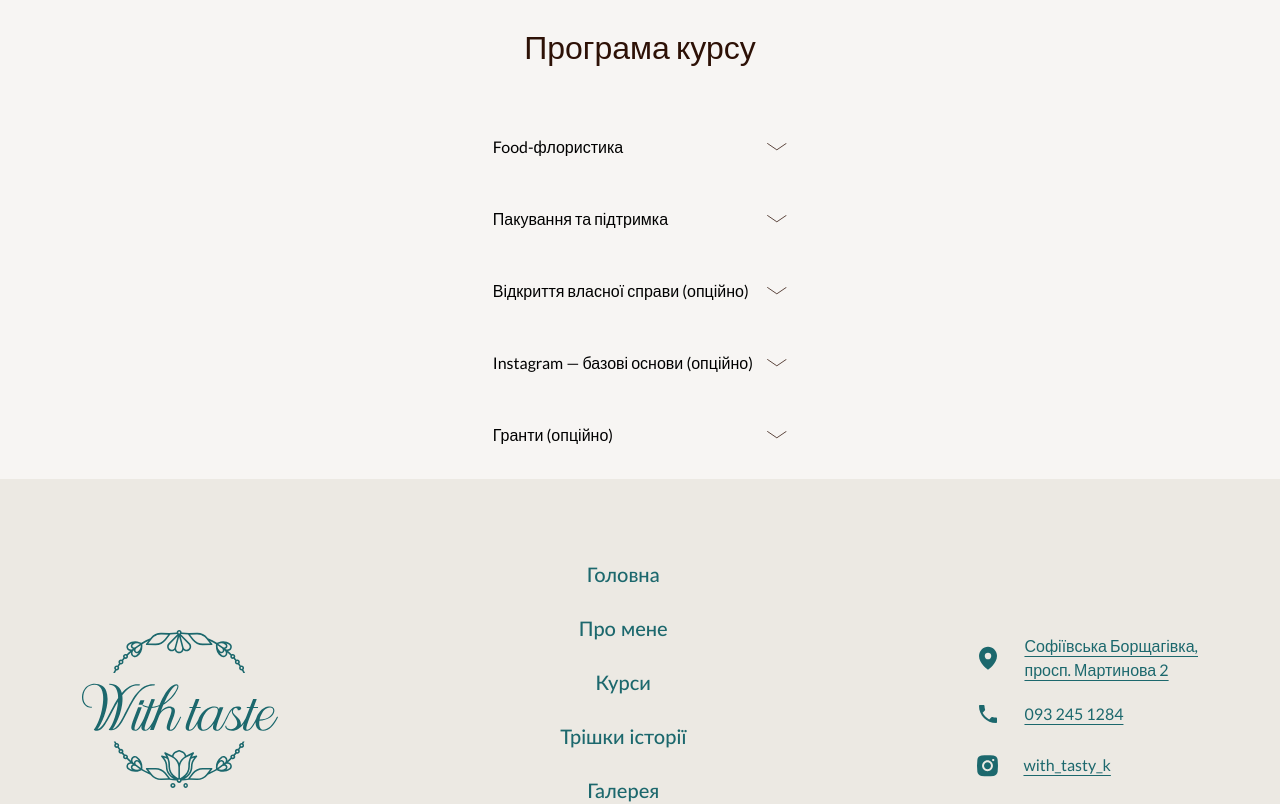
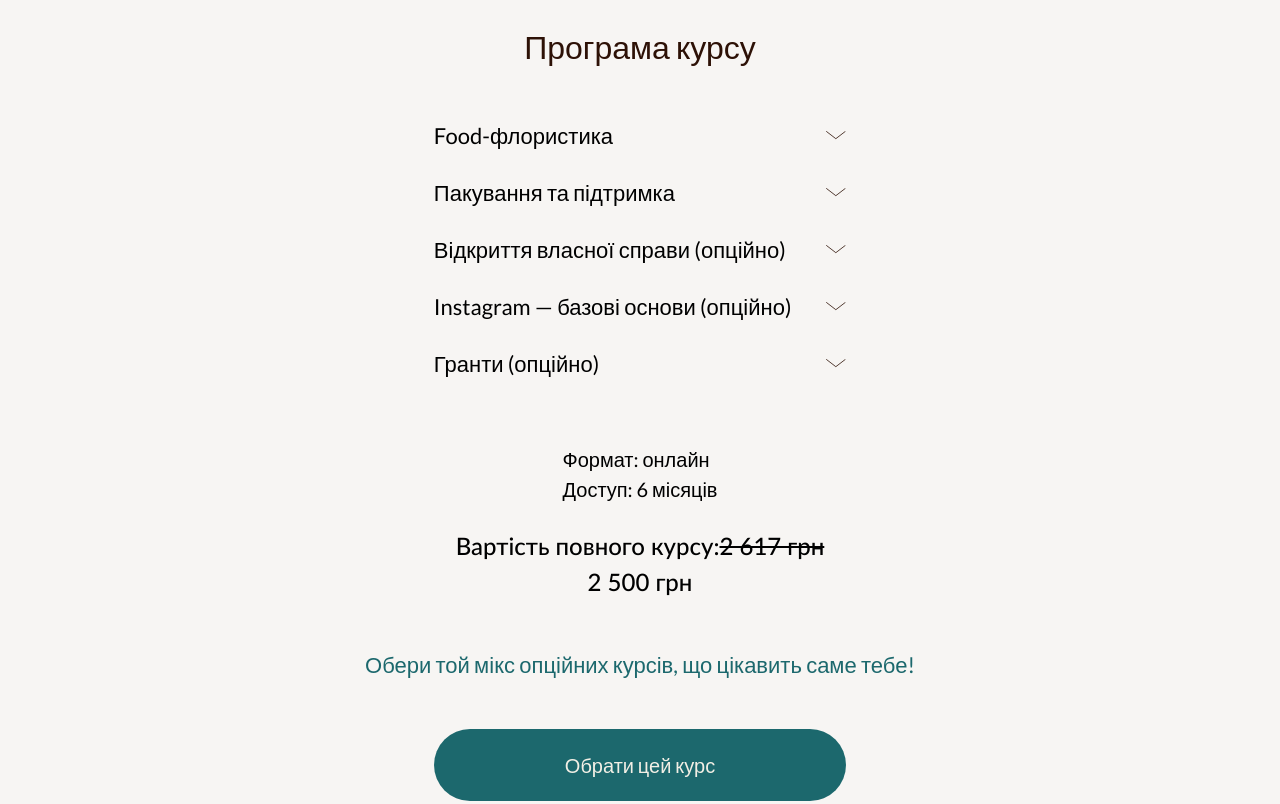
Before and after one commit to 7flowsstudio/floristics_agency, a Next.js app: page /courses/big-course in a window 1280 px wide. Shown: the part 900-1704 px from the top of the page. Built offline with nearby package versions, Linux system fonts and the light colour scheme.

Commit message:
add-last-styles-bigCoursePage

```diff
--- a/src/components/Pages/BigCoursePage/BigCoursePage.tsx
+++ b/src/components/Pages/BigCoursePage/BigCoursePage.tsx
@@ -1,8 +1,10 @@
 "use client";
 import Container from "@/components/layout/Container";
 import Accordion from "@/components/ui/Accordion";
+import Button from "@/components/ui/Button";
 import Slider from "@/components/ui/Slider";
 import Text from "@/components/ui/Text";
+import { bigCourseAcc } from "@/data/accordion/bigCourseAcc";
 import { bigCourse } from "@/data/bigCourse";
 import clsx from "clsx";
 import Image from "next/image";
@@ -136,43 +138,52 @@ const BigCoursePage = () => {
           Програма курсу
         </h3>
         <Accordion
-          items={[
-            {
-              id: "1",
-              title: "Food-флористика",
-              content: (
-                <ul>
-                  <li>Каркасний вихор з сухофруктів</li>
-                  <li>Плетіння каркасів для чоловічого букету</li>
-                  <li>Горіховий «WOW»</li>
-                  <li>Фруктовий бокс XL</li>
-                  <li>Солодкий букет до 14 лютого</li>
-                  <li>Букет на вибір</li>
+          items={bigCourseAcc.map((item) => ({
+            id: item.id,
+            title: item.title,
+            content: (
+              <>
+                <ul className="list-disc ml-5">
+                  {item.items.map((text, i) => (
+                    <li className="text-[16px] md:text-[18px]" key={i}>
+                      {text}
+                    </li>
+                  ))}
                 </ul>
-              ),
-            },
-            {
-              id: "2",
-              title: "Пакування та підтримка",
-              content: <p>...</p>,
-            },
-            {
-              id: "3",
-              title: "Відкриття власної справи (опційно)",
-              content: <p>...</p>,
-            },
-            {
-              id: "4",
-              title: "Instagram — базові основи (опційно)",
-              content: <p>...</p>,
-            },
-            {
-              id: "5",
-              title: "Гранти (опційно)",
-              content: <p>...</p>,
-            },
-          ]}
+
+                {item.footer && (
+                  <div className="mt-4 flex flex-col gap-1">
+                    <span>{item.footer.label}</span>
+                    {item.footer.total && <p>{item.footer.total}</p>}
+                  </div>
+                )}
+              </>
+            ),
+          }))}
         />
+      </div>
+      <div className="flex flex-col items-center pb-[180px]">
+        <ul className="pt-[24px] pb-[24px] md:pt-[48px]">
+          <li className="text-[18px] md:text-[20px]">Формат: онлайн</li>
+          <li className="text-[18px] md:text-[20px]">Доступ: 6 місяців</li>
+        </ul>
+        <div>
+          <p className="text-[20px] font-medium md:text-[24px]">
+            Вартість повного курсу:
+            <span className="line-through">2 617 грн</span>
+          </p>
+          <p className="text-[20px] font-medium text-center md:text-[24px]">
+            {" "}
+            2 500 грн
+          </p>
+        </div>
+        <p className="text-center text-[#1C686D] text-[18px] md:text-[22px] pt-[40px] pb-[24px] md:pt-[48px] md:pb-[48px]">
+          Обери той мікс опційних курсів, що цікавить саме тебе!
+        </p>
+
+        <Button className="w-full max-w-[412px]" variant="primary">
+          Обрати цей курс
+        </Button>
       </div>
     </Container>
   );
--- a/src/components/ui/Accordion.tsx
+++ b/src/components/ui/Accordion.tsx
@@ -21,7 +21,7 @@ export default function Accordion({ items }: Props) {
   };
 
   return (
-    <div>
+    <div className="flex flex-col gap-[8px]">
       {items.map((item) => (
         <AccordionItem
           key={item.id}
--- a/src/components/ui/AccordionItem.tsx
+++ b/src/components/ui/AccordionItem.tsx
@@ -14,9 +14,9 @@ export default function AccordionItem({ item, isOpen, onToggle }: Props) {
     <div className="">
       <button
         onClick={onToggle}
-        className="w-full flex justify-between items-center py-4"
+        className="w-full flex justify-between items-center"
       >
-        <span>{item.title}</span>
+        <span className="text-[18px] md:text-[22px]">{item.title}</span>
 
         <Image
           src="/line-arrow.svg"
--- /dev/null
+++ b/src/data/accordion/bigCourseAcc.ts
@@ -0,0 +1,49 @@
+export const bigCourseAcc = [
+  {
+    id: "1",
+    title: "Food-флористика",
+    items: [
+      "Каркасний вихор з сухофруктів",
+      "Плетіння каркасів для чоловічого букету",
+      "Горіховий «WOW»",
+      "Фруктовий бокс XL",
+      "Солодкий букет до 14 лютого",
+      "Букет на вибір",
+    ],
+  },
+  {
+    id: "2",
+    title: "Пакування та підтримка",
+    items: ["Методички з пакування", "2 відеоуроки"],
+  },
+  {
+    id: "3",
+    title: "Відкриття власної справи (опційно)",
+    items: [
+      "З чого почати свій шлях у бізнесі",
+      "Оцінка всіх факторів у бізнесі",
+      "Фінансова оцінка",
+    ],
+    footer: {
+      label: "💰 +389 грн",
+      total: "Разом: 1839 грн",
+    },
+  },
+  {
+    id: "4",
+    title: "Instagram — базові основи (опційно)",
+    items: ["Основи ведення Instagram для творчого бізнесу"],
+    footer: {
+      label: "💰 +389 грн",
+      total: "Разом: 2228 грн",
+    },
+  },
+  {
+    id: "5",
+    title: "Гранти (опційно)",
+    items: ["Державна допомога для ведення бізнесу", "Моя особиста історія"],
+    footer: {
+      label: "💰 +389 грн",
+    },
+  },
+];
--- a/src/data/bigCourse.ts
+++ b/src/data/bigCourse.ts
@@ -1,7 +1,7 @@
 export const bigCourse = [
   {
     id: 1,
-        img: "/img/courses/big/firstimg.webp",
+    img: "/img/courses/big/firstimg.webp",
   },
   {
     id: 2,
```
